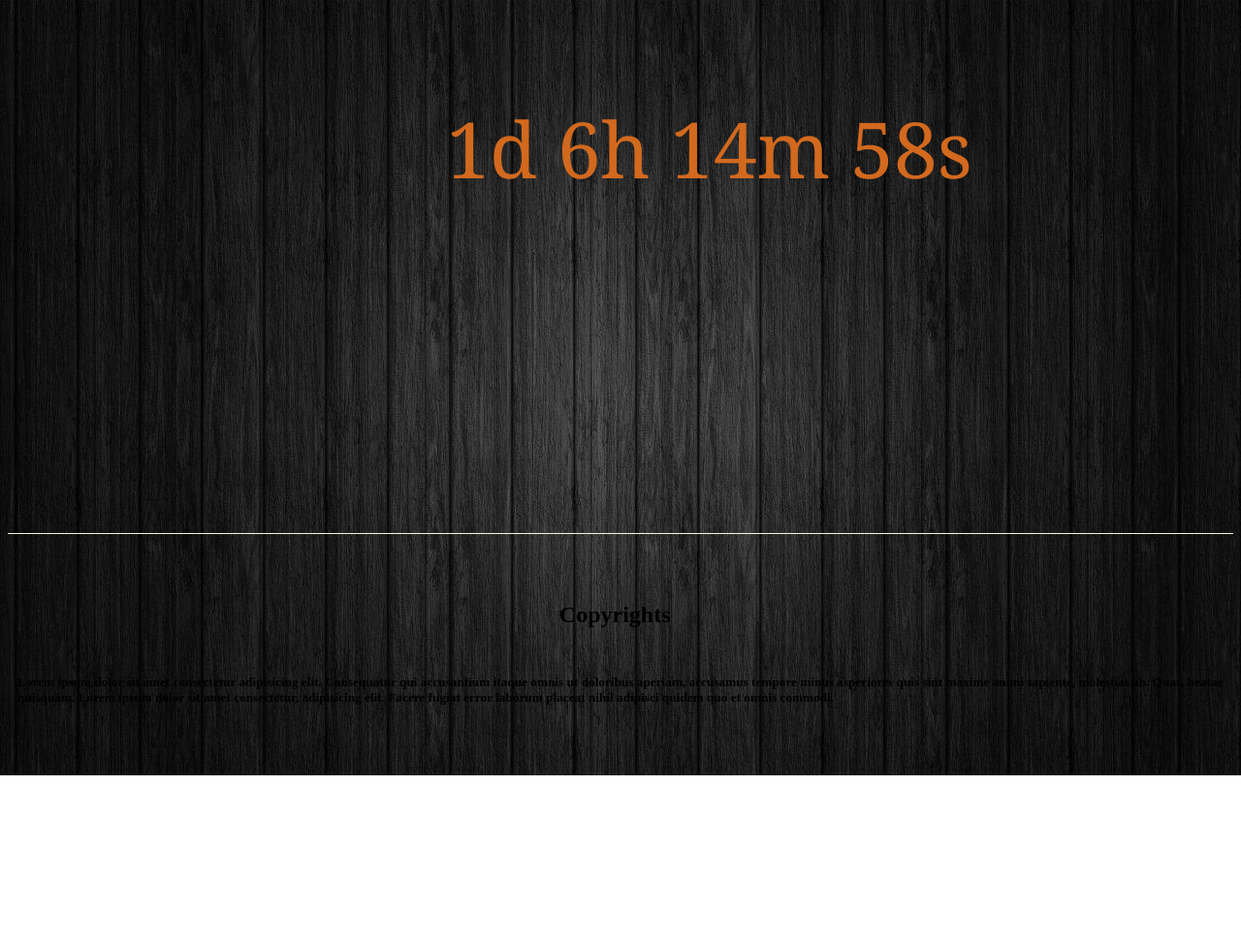
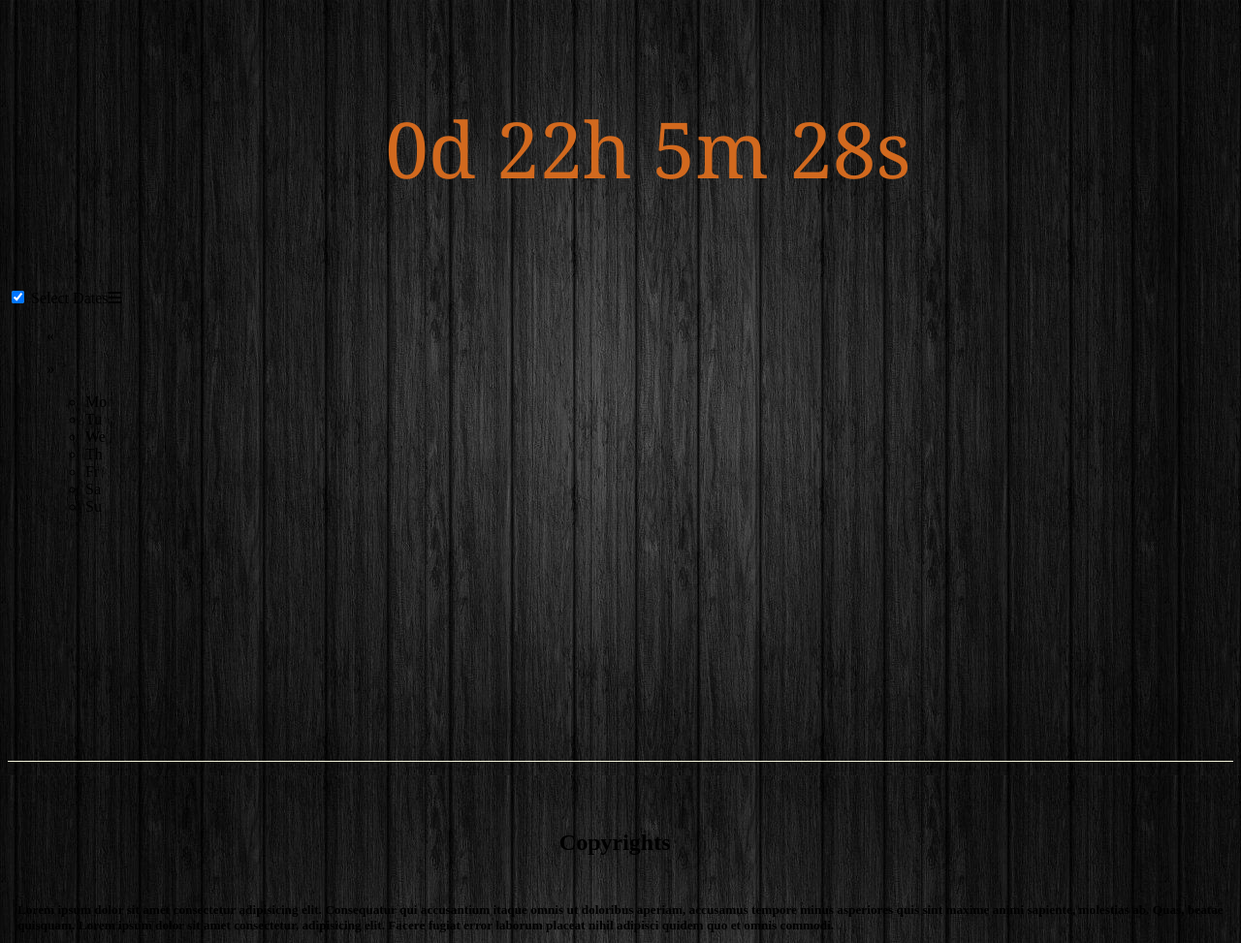
Before and after one commit to oladelewonder/smith-reminder, a plain HTML site: page timer.html in a window 1280 px wide. Shown: the whole page at 97% size. Before the commit the page ends 800 px from the top, so only its background shows below. Drawn offline with Linux system fonts and the light colour scheme.

Commit message:
modification

```diff
--- a/app.js
+++ b/app.js
@@ -1,4 +1,4 @@
-var countDownDate = new Date("march 20, 2022 04:09:30").getTime();
+var countDownDate = new Date("march 19, 2022 ,20:00 ").getTime();
 var myFunc = setInterval(function(){
     var now = new Date().getTime();
     var timeLeft = countDownDate - now;
--- a/styles.css
+++ b/styles.css
@@ -8,7 +8,7 @@
 
 }
 #timer{
-    margin-left: 35%;
+    margin-left: 30%;
 
     padding: 10px;
 }
--- a/timer.html
+++ b/timer.html
@@ -11,6 +11,36 @@
     <div id="timer">
         <p id="demo" class="timer"></p>
 
+    </div>
+    <div id="setdate">
+        <link href='https://fonts.googleapis.com/css?family=Lato:300,400,700,900' rel='stylesheet' type='text/css'>
+        <link rel="stylesheet" href="http://fontawesome.io/assets/font-awesome/css/font-awesome.css">
+        <dropdown>
+          <input id="toggle1" type="checkbox" checked>
+          <label for="toggle1" class="animate">Select Dates<i class="fa fa-bars float-right"></i></label>
+          <ul class="animate">
+
+        <!-- calendar  -->
+        <h1 class="center"></h1>
+        <div class="calendar">
+          <div class="group">
+            <p class="left pointer minusmonth">&laquo;</p>
+            <p class="left monthname center pointer"></p>
+            <p class="right pointer addmonth">&raquo;</p>
+          </div>
+          <ul class="group">
+            <li>Mo</li>
+            <li>Tu</li>
+            <li>We</li>
+            <li>Th</li>
+            <li>Fr</li>
+            <li>Sa</li>
+            <li>Su</li>
+          </ul>
+        </div>
+
+          </ul>
+        </dropdown>
     </div>
 </body>
 <script src="app.js"></script>
```
